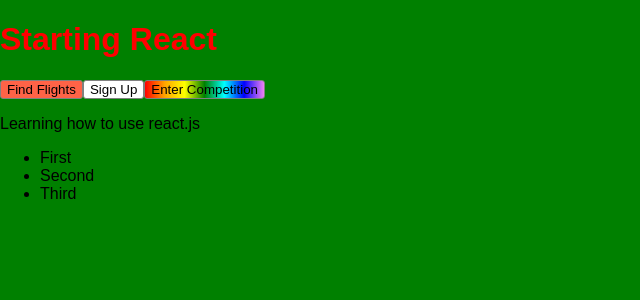
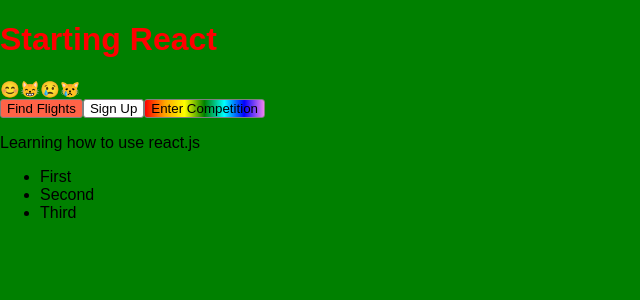
Before and after one commit to CarlCamit/ReactPractice, a React (Create React App) app: page / in a window 1280 px wide. Shown: the top 300 px of the page, without its empty margins (0-640 px from the left). Built offline with nearby package versions, Linux system fonts and the light colour scheme.

Commit message:
updated Emoji component to have sad versions of emojis

```diff
--- a/src/App.js
+++ b/src/App.js
@@ -2,12 +2,21 @@
 // import logo from './logo.svg';
 import './App.css';
 import Button from './components/Button'
+import Emoji from './components/Emoji'
 
 class App extends Component {
   render() {
     return (
       <div className="App">
         <h1>Starting React</h1>
+
+        <Emoji />
+        <Emoji cat />
+        <Emoji sad />
+        <Emoji cat sad />
+
+        <br />
+
         <Button title='Find Flights' primary />
         <Button title='Sign Up' />
         <Button title='Enter Competition' magic />
--- a/src/components/Emoji.js
+++ b/src/components/Emoji.js
@@ -4,15 +4,25 @@
     let text = ''
 
     if (cat) {
-        text = '😸'
+        if (sad) {
+            text = '😿'
+        }
+        else {
+            text = '😸'
+        }
     }
     else {
-        text = '😊'
+        if (sad) {
+            text = '😢'
+        }
+        else {
+            text = '😊'
+        }
     }
 
     return (
         <span>
-
+            { text }
         </span>
     )
 }
```
